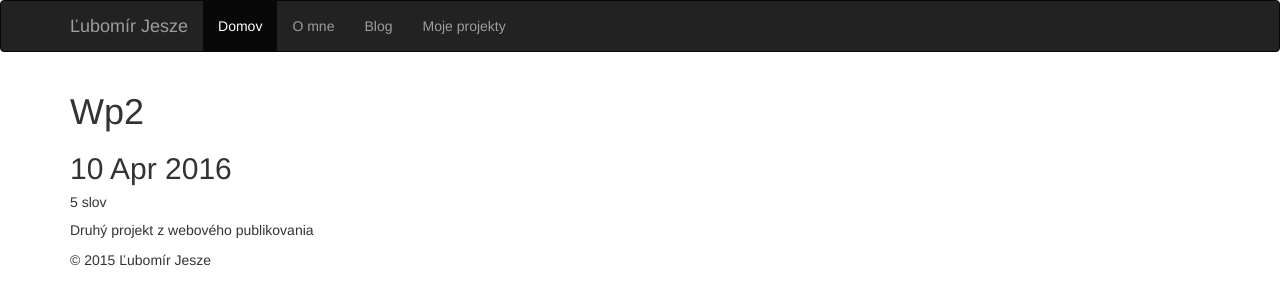
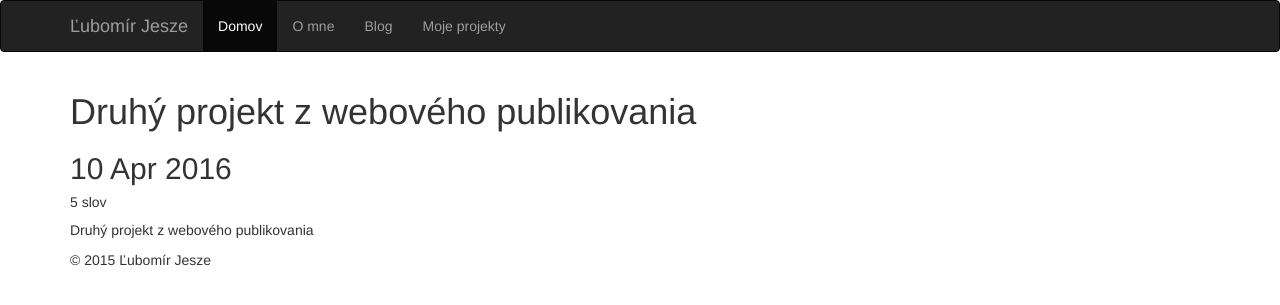
Before and after one commit to Ruby184/Ruby184.github.io, a Jekyll site: the page built from _projects/wp2.md, in a window 1280 px wide. Shown: the top 305 px of the page. Built offline with Jekyll 4.4.1, drawn with Linux system fonts in a browser that asks for light colours; nearby versions of some CDN libraries; comment, search, counter and statistics services are not loaded.

Commit message:
Update wp2.md

```diff
--- a/_projects/wp2.md
+++ b/_projects/wp2.md
@@ -1,5 +1,6 @@
 ---
 layout: post
 date: 2016-04-10
+title: Druhý projekt z webového publikovania
 ---
 Druhý projekt z webového publikovania
```
